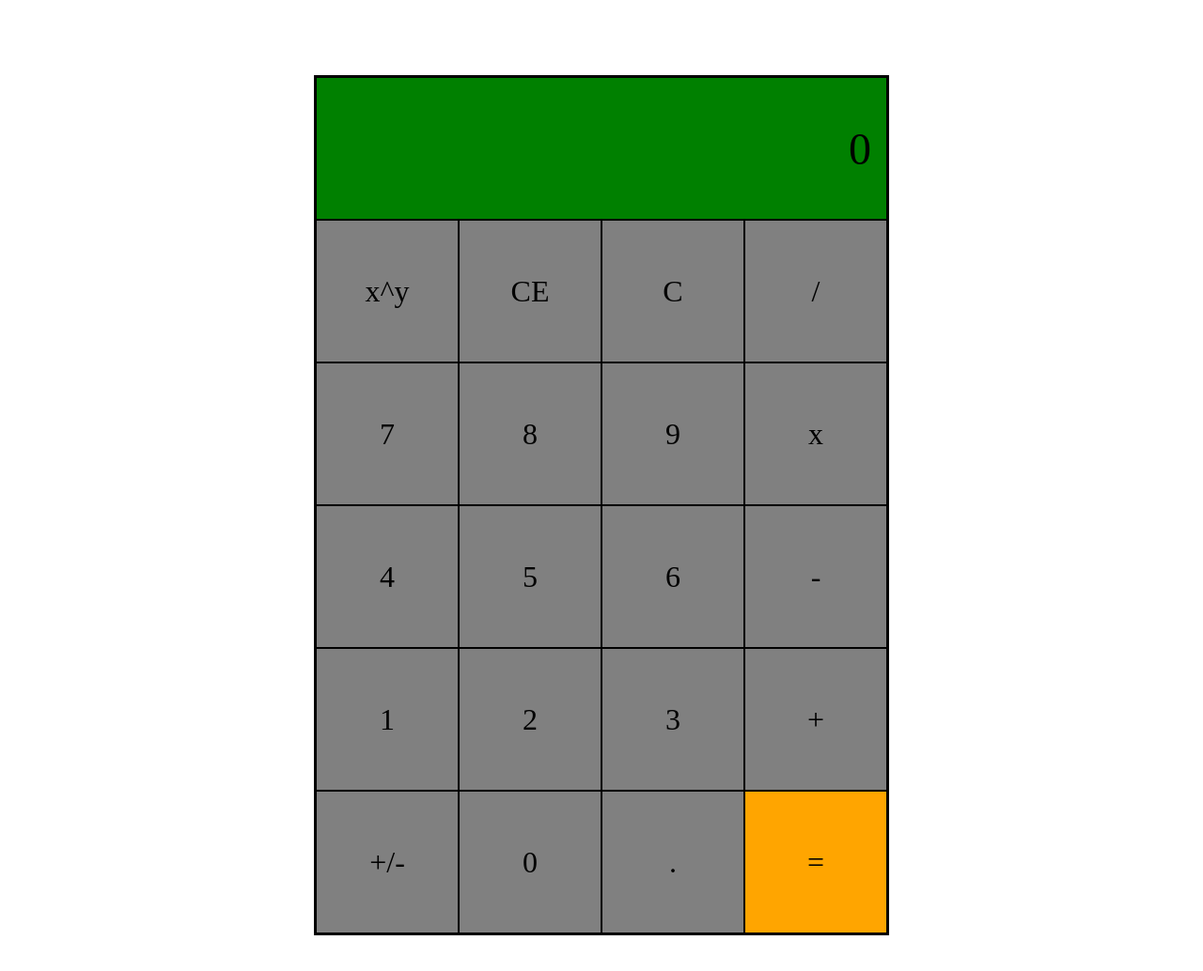
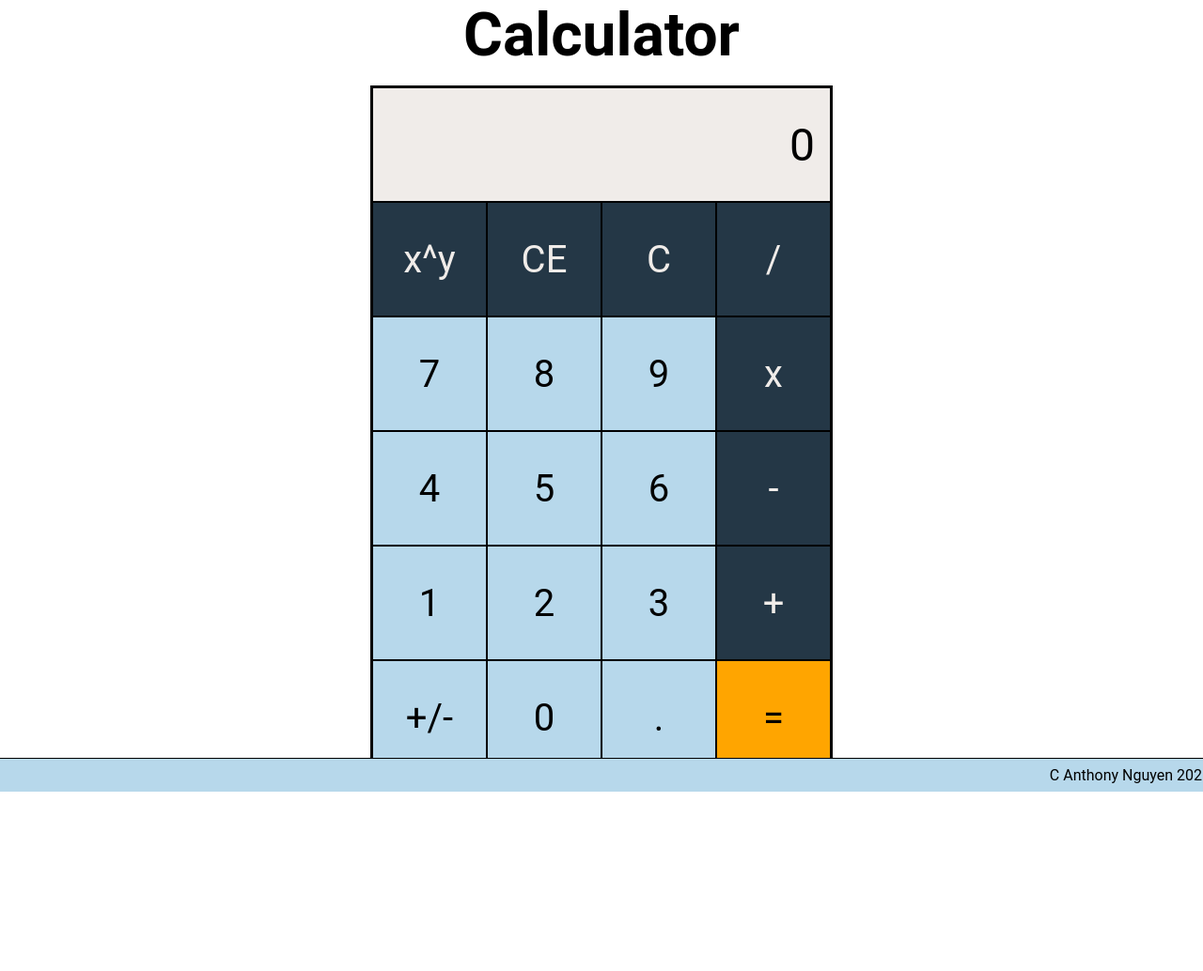
Before and after one commit to hwd-swd/calculator, a plain HTML site: page index.html in a window 1280 px wide. Shown: the whole page at 94% size. After the commit the page ends 843 px from the top, so only its background shows below. Drawn offline with Linux system fonts and the light colour scheme.

Commit message:
added styling

```diff
--- a/index.html
+++ b/index.html
@@ -7,7 +7,7 @@
     </head>
     <body>
         <div class="container">
-
+            <h1>Calculator</h1>
             <div class="buttons">
                     <div class="display">0</div>
 
@@ -32,12 +32,13 @@
                     <div class="button manipulator" id="toggle">+/-</div>
                     <div class="button manipulator" id="dot">.</div>
 
-                    <div class="button" id="clear">C</div>
-                    <div class="button" id="clearCurrent">CE</div>
+                    <div class="button other" id="clear">C</div>
+                    <div class="button other" id="clearCurrent">CE</div>
                     <div class="button" id="equals">=</div>
 
 
             </div>
+            <footer>C Anthony Nguyen 2021</footer>
         </div>
         <script src="scripts/script.js"></script>
     </body>
--- a/scripts/script.js
+++ b/scripts/script.js
@@ -15,8 +15,16 @@ function multiply(a,b){
 }
 
 function divide(a,b){
-    ans = a/b;
-    return +ans.toFixed(7).toString()
+    if (b.toString() == '0'){
+        alert('no dividing by 0 pls')
+        ans = a/b;
+        return +ans.toFixed(7).toString()
+    }
+    else{
+        ans = a/b;
+        return +ans.toFixed(7).toString()
+    }
+
 }
 
 function exp(a,b){
--- a/styles/style.css
+++ b/styles/style.css
@@ -5,24 +5,45 @@
     font-size:100%;
     outline: 0;
     padding:0;
+    font-family:  Roboto, Oxygen, Ubuntu, Cantarell, 'Open Sans', 'Helvetica Neue', sans-serif;
+}
+
+:root{
+    --pink: #eebeb0;
+    --lightBlue: #b7d8eb;
+    --darkBlue: #243746;
+    --white: #f0ece9;
 }
 
 .container{
+    position: relative;
     display:flex;
     flex-direction: column;
     justify-content: center;
-    margin: 5rem auto;
-
+    min-height: 100vh;
 }
 
+h1{
+    text-align: center;
+    font-size: 400%;
+}
 
+footer{
+    background-color: var(--lightBlue);
+    border-top: solid 1px black;
+    padding: .5rem;
+    position: absolute;
+    bottom: 0;
+    width:100%;
+    text-align: right;
+}
 
 .buttons{
     display:grid;
     background-color: black;
-    margin: 0  auto;
-    grid-template-columns: repeat(4,150px);
-    grid-template-rows: repeat(6,150px);
+    margin: 1rem  auto;
+    grid-template-columns: repeat(4,120px);
+    grid-template-rows: repeat(6,120px);
     grid-gap: 2px;
     grid-template-areas:
     "display display display display"
@@ -41,22 +62,36 @@
     grid-area:display;
     font-size: 300%;
     user-select: none;
-    background-color: green;
+    background-color: var(--white);
     padding: 1rem;
 }
 
 .button{
-    background-color:gray;
+    background-color:var(--lightBlue);
     display:flex;
     user-select: none;
     text-align: center;
-    font-size:200%;
+    font-size:250%;
     align-items: center;
     justify-content: center;
 }
 
+.operator{
+    background-color: var(--darkBlue);
+    color: var(--white);
+}
+
+.other{
+    background-color: var(--darkBlue);
+    color: var(--white);
+}
+
 .button:active{
-    background-color: red;
+    background-color: var(--pink);
+}
+
+.button:hover{
+    font-size: 270%;
 }
 
 #one{
```
